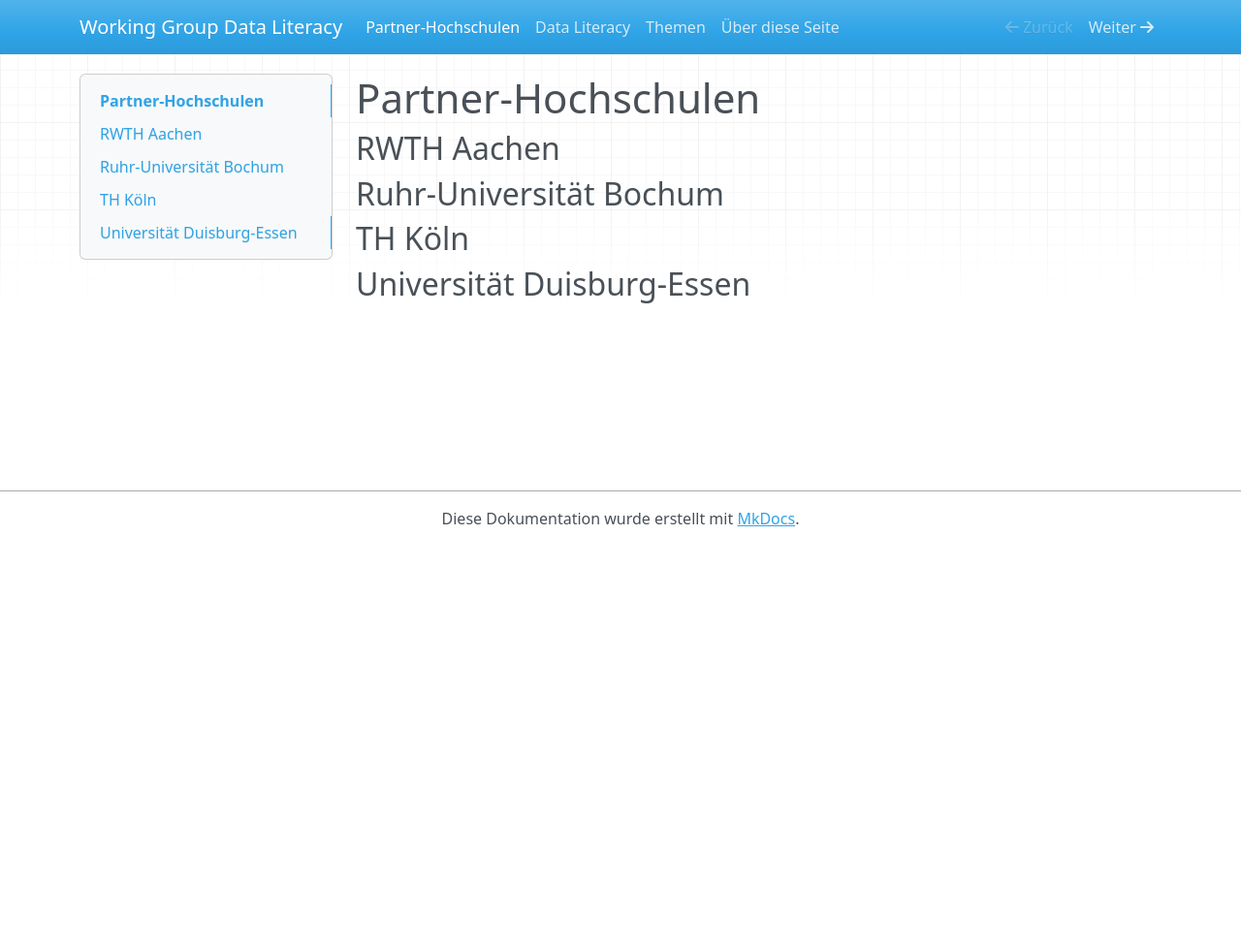
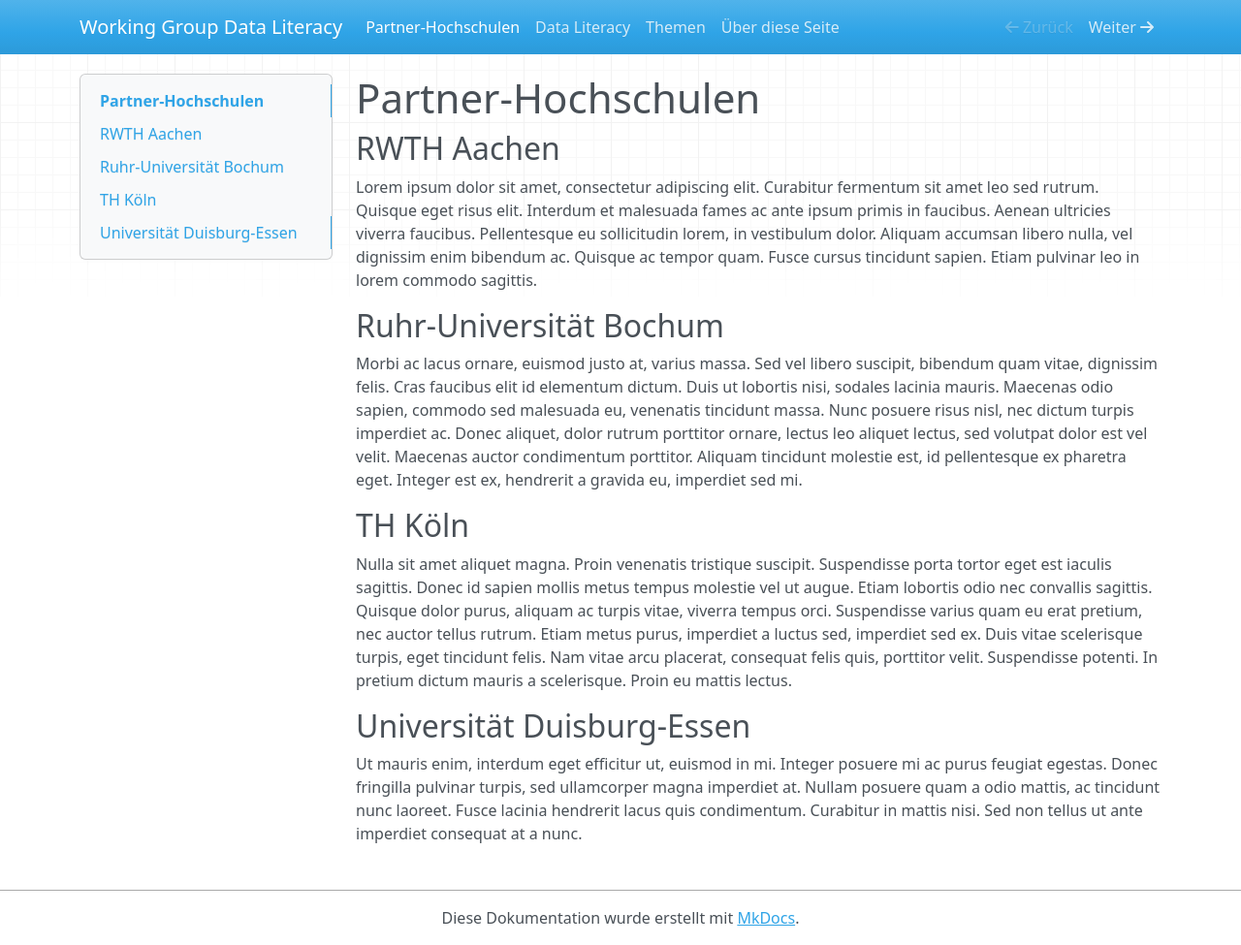
Before and after one commit to konrad/single-source-publishing-test, an MkDocs documentation site: the page built from docs/partner_hochschulen.md, in a window 1280 px wide and 975 px high. Shown: the whole window at 97% size. Built offline with MkDocs 1.6.1, drawn with Linux system fonts in a browser that asks for light colours; nearby versions of some CDN libraries.

Commit message:
Add lorem ipsum

```diff
--- a/docs/partner_hochschulen.md
+++ b/docs/partner_hochschulen.md
@@ -2,8 +2,15 @@
 
 ## RWTH Aachen
 
+Lorem ipsum dolor sit amet, consectetur adipiscing elit. Curabitur fermentum sit amet leo sed rutrum. Quisque eget risus elit. Interdum et malesuada fames ac ante ipsum primis in faucibus. Aenean ultricies viverra faucibus. Pellentesque eu sollicitudin lorem, in vestibulum dolor. Aliquam accumsan libero nulla, vel dignissim enim bibendum ac. Quisque ac tempor quam. Fusce cursus tincidunt sapien. Etiam pulvinar leo in lorem commodo sagittis.
+
 ## Ruhr-Universität Bochum
 
+Morbi ac lacus ornare, euismod justo at, varius massa. Sed vel libero suscipit, bibendum quam vitae, dignissim felis. Cras faucibus elit id elementum dictum. Duis ut lobortis nisi, sodales lacinia mauris. Maecenas odio sapien, commodo sed malesuada eu, venenatis tincidunt massa. Nunc posuere risus nisl, nec dictum turpis imperdiet ac. Donec aliquet, dolor rutrum porttitor ornare, lectus leo aliquet lectus, sed volutpat dolor est vel velit. Maecenas auctor condimentum porttitor. Aliquam tincidunt molestie est, id pellentesque ex pharetra eget. Integer est ex, hendrerit a gravida eu, imperdiet sed mi.
+
 ## TH Köln
+Nulla sit amet aliquet magna. Proin venenatis tristique suscipit. Suspendisse porta tortor eget est iaculis sagittis. Donec id sapien mollis metus tempus molestie vel ut augue. Etiam lobortis odio nec convallis sagittis. Quisque dolor purus, aliquam ac turpis vitae, viverra tempus orci. Suspendisse varius quam eu erat pretium, nec auctor tellus rutrum. Etiam metus purus, imperdiet a luctus sed, imperdiet sed ex. Duis vitae scelerisque turpis, eget tincidunt felis. Nam vitae arcu placerat, consequat felis quis, porttitor velit. Suspendisse potenti. In pretium dictum mauris a scelerisque. Proin eu mattis lectus.
 
 ## Universität Duisburg-Essen
+
+Ut mauris enim, interdum eget efficitur ut, euismod in mi. Integer posuere mi ac purus feugiat egestas. Donec fringilla pulvinar turpis, sed ullamcorper magna imperdiet at. Nullam posuere quam a odio mattis, ac tincidunt nunc laoreet. Fusce lacinia hendrerit lacus quis condimentum. Curabitur in mattis nisi. Sed non tellus ut ante imperdiet consequat at a nunc.
```
